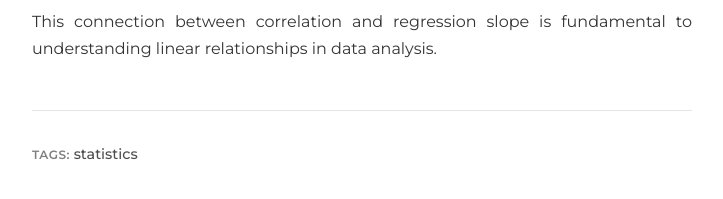
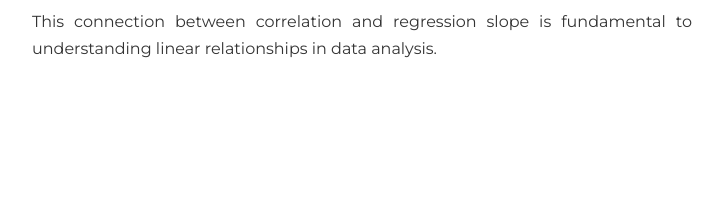
Before and after one commit to Robohrriday/Robohrriday.github.io, a Jekyll site: the page built from _posts/2025-09-27-linear-regression-correlation.md, in a window 1280 px wide and 900 px high, scrolled down 2517 px. Shown: the part 598-797 px from the top of the window, without its empty margins (278-1001 px from the left). Built offline with Jekyll 4.4.1, drawn with Linux system fonts in a browser that asks for light colours.

Commit message:
refined tags

```diff
--- a/_layouts/blog_template.html
+++ b/_layouts/blog_template.html
@@ -61,19 +61,6 @@
                 <div class="blog-post-content">
                     {{ content }}
                 </div>
-
-                <!-- Blog post footer -->
-                <footer class="blog-post-footer">
-                    <!-- Tags -->
-                    {% if page.tags %}
-                        <div class="blog-post-tags">
-                            <span class="meta-label">TAGS:</span>
-                            {% for tag in page.tags %}
-                                <span class="tag">{{ tag }}</span>{% unless forloop.last %}, {% endunless %}
-                            {% endfor %}
-                        </div>
-                    {% endif %}
-                </footer>
             </article>
         </main>
     </div>
```
Also changed, not shown: blog.html (+1 -8 lines).
